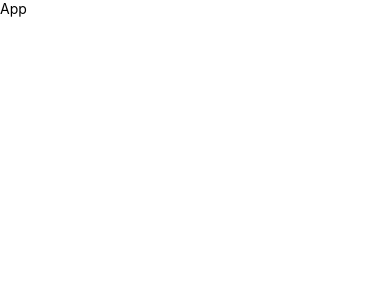
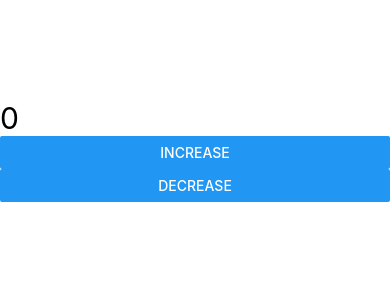
Before and after one commit to Mansoorali121/Student-Management-App-with-Firebase, a React Native app: screen / in a window 390 px wide. Shown: the top 300 px of the page. Built offline with nearby package versions, Linux system fonts and the light colour scheme.

Commit message:
Counyer app with react redux

```diff
--- a/App.tsx
+++ b/App.tsx
@@ -1,14 +1,12 @@
-import { StyleSheet, Text, View } from 'react-native'
-import React from 'react'
+import React from "react";
+import { Provider } from "react-redux";
+import { store } from "./src/redux/store";
+import CounterScreen from "./src/screens/CounterScreen";
 
-const App = () => {
+export default function App() {
   return (
-    <View>
-      <Text>App</Text>
-    </View>
-  )
+    <Provider store={store}>
+      <CounterScreen />
+    </Provider>
+  );
 }
-
-export default App;
-
-const styles = StyleSheet.create({})
--- a/package.json
+++ b/package.json
@@ -10,10 +10,12 @@
     "test": "jest"
   },
   "dependencies": {
+    "@react-native/new-app-screen": "0.84.1",
+    "@reduxjs/toolkit": "^2.11.2",
     "react": "19.2.3",
     "react-native": "0.84.1",
-    "@react-native/new-app-screen": "0.84.1",
-    "react-native-safe-area-context": "^5.5.2"
+    "react-native-safe-area-context": "^5.5.2",
+    "react-redux": "^9.2.0"
   },
   "devDependencies": {
     "@babel/core": "^7.25.2",
--- /dev/null
+++ b/src/redux/counterSlice.js
@@ -0,0 +1,21 @@
+import {createSlice} from "@reduxjs/toolkit";
+
+const counterSlice = createSlice({
+    name:"counter",
+
+    initialState:{
+        value:0,
+    },
+    reducers:{
+        increment:(state)=> {
+            state.value += 1;
+        },
+        decrement:(state) => {
+            state.value -= 1;
+        }
+    }
+})
+
+export const {increment, decrement} = counterSlice.actions;
+
+export default counterSlice.reducer;
--- /dev/null
+++ b/src/redux/store.js
@@ -0,0 +1,9 @@
+import { configureStore } from '@reduxjs/toolkit';
+
+import counterReducer from './counterSlice';
+
+export const store = configureStore({
+  reducer: {
+    counter: counterReducer,
+  },
+});
--- /dev/null
+++ b/src/screens/CounterScreen.js
@@ -0,0 +1,30 @@
+import React from "react";
+import { View, Text, Button } from "react-native";
+import { useDispatch, useSelector } from "react-redux";
+import { decrement, increment } from "../redux/counterSlice";
+
+
+const CounterScreen = () => {
+  const count = useSelector((state) => state.counter.value);
+  const dispatch = useDispatch();
+
+  return (
+    <View style={{ marginTop: 100 }}>
+      <Text style={{ fontSize: 30 }}>{count}</Text>
+
+      <Button
+        title="Increase"
+        onPress={() => dispatch(increment())}
+      />
+
+      <Button
+        title="Decrease"
+        onPress={() => dispatch(decrement())}
+      />
+
+
+    </View>
+  );
+};
+
+export default CounterScreen;
```
Also changed, not shown: 1 other file (tests, documents, lock files or other folders).
